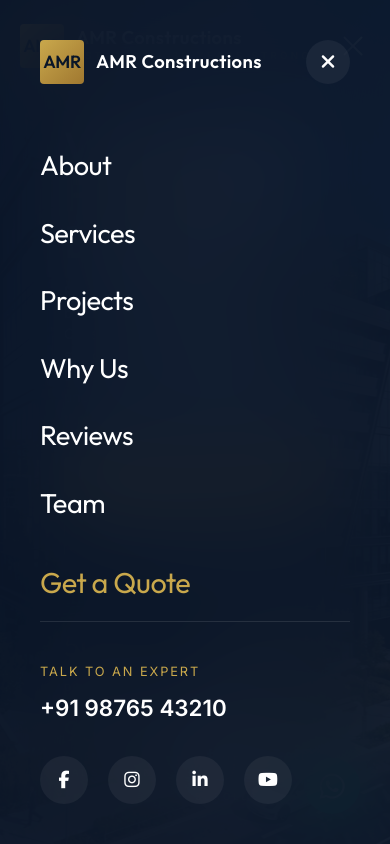
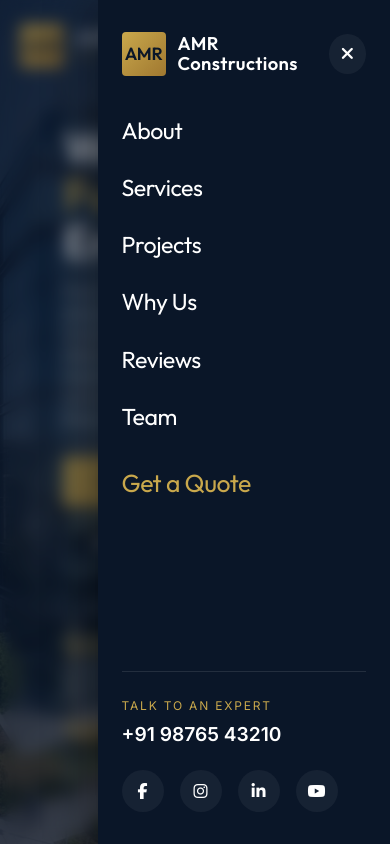
Before and after one commit to developer-amkreddy/AMRconstructions, a plain HTML site: page index.html in a window 390 px wide. Both pictures are taken after a click on the button "Toggle menu". Shown: the top 844 px of the page. Drawn offline with Linux system fonts and the light colour scheme.

Commit message:
Fixed menu issue on android

```diff
--- a/assets/css/style.css
+++ b/assets/css/style.css
@@ -373,31 +373,45 @@ ul {
 }
 
 /* ============================================================
-   MOBILE NAV (PREMIUM PORTAL)
+   MOBILE NAV (DRAWER PORTAL)
    ============================================================ */
 .mobile-nav {
   position: fixed;
   inset: 0;
-  background: rgba(10, 22, 40, 0.9);
-  backdrop-filter: blur(40px);
-  -webkit-backdrop-filter: blur(40px);
+  background: rgba(10, 22, 40, 0);
+  backdrop-filter: blur(0px);
+  -webkit-backdrop-filter: blur(0px);
   z-index: 2000;
-  display: flex;
-  flex-direction: column;
-  padding: 40px;
   visibility: hidden;
-  opacity: 0;
   pointer-events: none;
-  transform: translateY(-20px);
-  transition: all 0.5s cubic-bezier(0.16, 1, 0.3, 1);
-  overflow-y: auto;
+  transition: background 0.5s ease, backdrop-filter 0.5s ease, visibility 0.5s ease;
 }
 
 .mobile-nav.open {
   visibility: visible;
-  opacity: 1;
   pointer-events: all;
-  transform: translateY(0);
+  background: rgba(10, 22, 40, 0.4);
+  backdrop-filter: blur(8px);
+  -webkit-backdrop-filter: blur(8px);
+}
+
+.mobile-nav-drawer {
+  position: absolute;
+  top: 0;
+  right: 0;
+  width: 75%;
+  height: 100%;
+  background: var(--navy);
+  padding: 32px 24px;
+  display: flex;
+  flex-direction: column;
+  transform: translateX(100%);
+  transition: transform 0.5s cubic-bezier(0.16, 1, 0.3, 1);
+  box-shadow: -10px 0 40px rgba(0, 0, 0, 0.4);
+}
+
+.mobile-nav.open .mobile-nav-drawer {
+  transform: translateX(0);
 }
 
 /* Menu Header */
@@ -405,18 +419,18 @@ ul {
   display: flex;
   justify-content: space-between;
   align-items: center;
-  margin-bottom: 60px;
+  margin-bottom: 32px; /* Reduced from 60px */
 }
 
 .menu-close {
   background: none;
   border: none;
-  width: 44px;
-  height: 44px;
+  width: 40px;
+  height: 40px;
   background: rgba(255, 255, 255, 0.05);
   border-radius: 50%;
   color: var(--white);
-  font-size: 1.25rem;
+  font-size: 1.1rem;
   display: flex;
   align-items: center;
   justify-content: center;
@@ -433,20 +447,21 @@ ul {
 .mobile-nav-links {
   display: flex;
   flex-direction: column;
-  gap: 24px;
+  gap: 12px; /* Reduced from 24px */
   flex-grow: 1;
 }
 
 .mobile-nav-links a {
   font-family: var(--font-display);
-  font-size: 1.7rem;
+  font-size: 1.45rem; /* Reduced from 1.7rem */
   color: var(--white);
   text-decoration: none;
   letter-spacing: -0.02em;
   opacity: 0;
-  transform: translateX(30px);
+  transform: translateX(20px);
   transition: all 0.6s cubic-bezier(0.16, 1, 0.3, 1);
-  transition-delay: calc(0.1s * var(--i));
+  transition-delay: calc(0.05s * var(--i));
+  padding: 4px 0;
 }
 
 .mobile-nav.open .mobile-nav-links a {
@@ -459,50 +474,50 @@ ul {
 }
 
 .mobile-nav-cta {
-  font-size: 1.8rem !important;
+  font-size: 1.55rem !important; /* Reduced from 1.8rem */
   color: var(--gold) !important;
-  margin-top: 10px;
+  margin-top: 8px;
 }
 
 /* Menu Footer */
 .mobile-nav-footer {
   margin-top: auto;
   border-top: 1px solid rgba(255, 255, 255, 0.1);
-  padding-top: 40px;
+  padding-top: 24px; /* Reduced from 40px */
   display: flex;
   flex-direction: column;
-  gap: 30px;
+  gap: 20px; /* Reduced from 30px */
 }
 
 .mobile-contact-info p {
-  font-size: 0.8rem;
+  font-size: 0.75rem;
   text-transform: uppercase;
   letter-spacing: 0.15em;
   color: var(--gold);
-  margin-bottom: 8px;
+  margin-bottom: 4px;
 }
 
 .mobile-contact-info a {
-  font-size: 1.4rem;
+  font-size: 1.2rem; /* Reduced from 1.4rem */
   font-weight: 600;
   color: var(--white);
 }
 
 .mobile-socials {
   display: flex;
-  gap: 20px;
+  gap: 16px;
 }
 
 .mobile-socials a {
-  width: 48px;
-  height: 48px;
+  width: 42px;
+  height: 42px;
   background: rgba(255, 255, 255, 0.05);
   border-radius: 50%;
   display: flex;
   align-items: center;
   justify-content: center;
   color: var(--white);
-  font-size: 1.1rem;
+  font-size: 1rem;
   transition: all 0.3s ease;
 }
 
--- a/assets/js/main.js
+++ b/assets/js/main.js
@@ -41,14 +41,21 @@ if (hamburger && mobileNav) {
     document.body.style.overflow = mobileNav.classList.contains('open') ? 'hidden' : '';
   });
 
+  // Close when clicking the backdrop (the area outside the drawer)
+  mobileNav.addEventListener('click', function (e) {
+    if (e.target === mobileNav) {
+      closeMenu();
+    }
+  });
+
   if (menuClose) {
     menuClose.addEventListener('click', closeMenu);
   }
 
   mobileNav.querySelectorAll('a').forEach(function (link) {
     link.addEventListener('click', function() {
-      // Small delay allows the browser to process the anchor link navigation
-      // before closeMenu makes the container non-interactive (pointer-events: none)
+      // Short delay ensures the browser registers the anchor navigation/scroll
+      // before the drawer slides out and becomes non-interactive.
       setTimeout(closeMenu, 150);
     });
   });
--- a/index.html
+++ b/index.html
@@ -101,7 +101,7 @@
 
   <!-- Mobile Nav Overlay (Premium Portal) -->
   <nav class="mobile-nav" id="mobile-nav" aria-label="Mobile Navigation">
-
+    <div class="mobile-nav-drawer">
       <!-- Menu Header -->
       <div class="mobile-nav-header">
         <div class="nav-logo">
@@ -137,6 +137,7 @@
           <a href="#" aria-label="Instagram"><i class="fa-brands fa-instagram"></i></a>
           <a href="#" aria-label="LinkedIn"><i class="fa-brands fa-linkedin-in"></i></a>
           <a href="#" aria-label="YouTube"><i class="fa-brands fa-youtube"></i></a>
+        </div>
       </div>
     </div>
   </nav>
```
Lines whose indentation alone changed are shown as unchanged.
